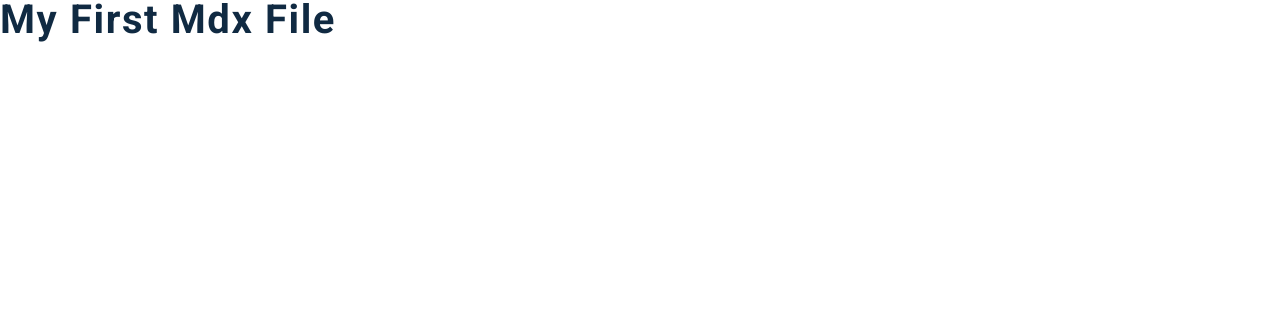
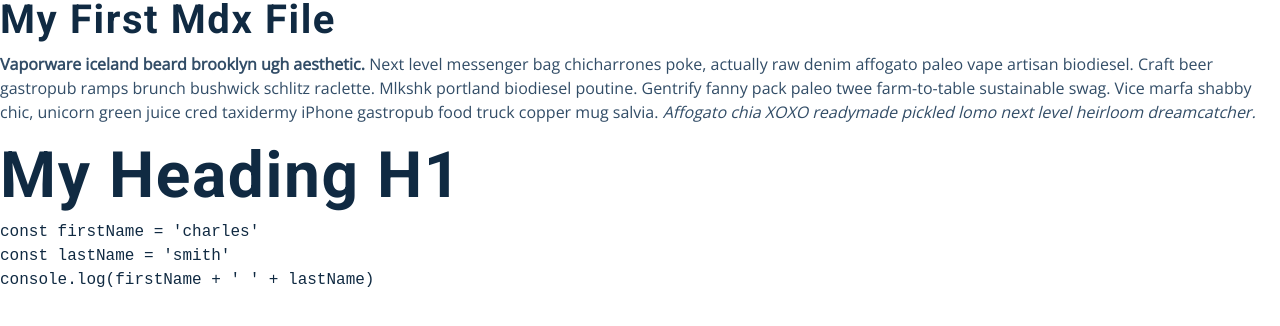
Before and after one commit to bregarulai/gatsby-mdx-blog, a Gatsby site: page /post in a window 1280 px wide. Built offline with nearby package versions, Linux system fonts and the light colour scheme; Gatsby itself is replaced by a stand-in of ours; code samples lack their colours.

Commit message:
created some basic markdown in mdx page

````diff
--- a/src/pages/post.mdx
+++ b/src/pages/post.mdx
@@ -1 +1,11 @@
 ## My first mdx file
+
+**Vaporware iceland beard brooklyn ugh aesthetic.** Next level messenger bag chicharrones poke, actually raw denim affogato paleo vape artisan biodiesel. Craft beer gastropub ramps brunch bushwick schlitz raclette. Mlkshk portland biodiesel poutine. Gentrify fanny pack paleo twee farm-to-table sustainable swag. Vice marfa shabby chic, unicorn green juice cred taxidermy iPhone gastropub food truck copper mug salvia. _Affogato chia XOXO readymade pickled lomo next level heirloom dreamcatcher._
+
+# My heading h1
+
+```js
+const firstName = 'charles'
+const lastName = 'smith'
+console.log(firstName + ' ' + lastName)
+```
````
